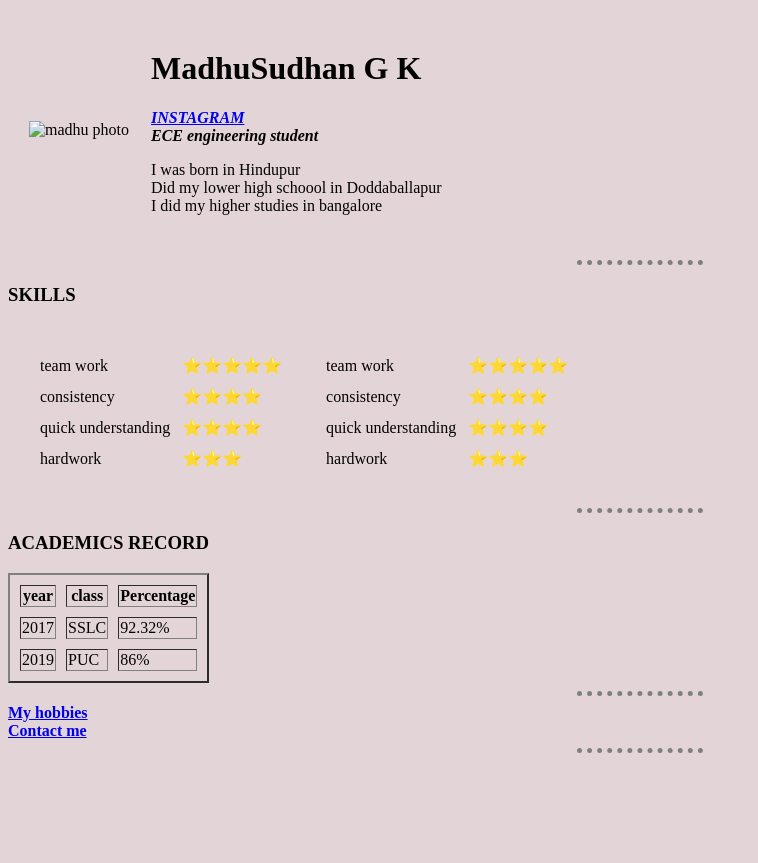
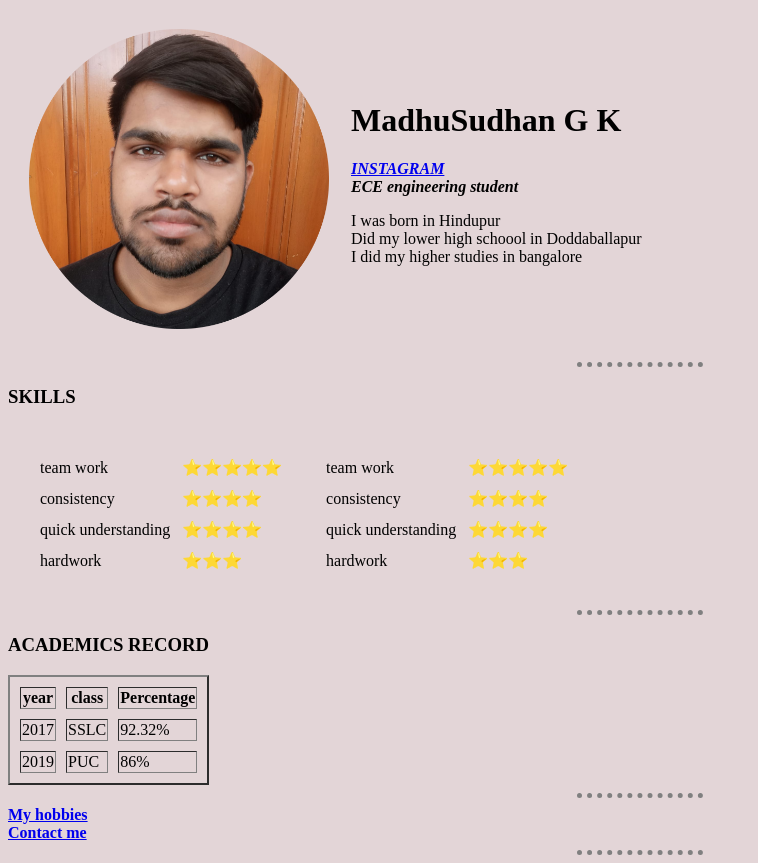
Before and after one commit to msgk1401/cv, a plain HTML site: page index.html in a window 1280 px wide. Shown: the whole page, without its empty margins (0-758 px from the left). Before the commit the page ends 800 px from the top, so only its background shows below. Drawn offline with Linux system fonts and the light colour scheme.

Commit message:
Update index.html

```diff
--- a/index.html
+++ b/index.html
@@ -22,7 +22,7 @@
     <table cellspacing="20" cellpadding="">
         <tr>
             <td>
-                <img src="image/madhu-modified.png" alt="madhu photo" width="300" height="300">
+                <img src="images/madhu-modified.png" alt="madhu photo" width="300" height="300">
             </td>
             <td>
                 <h1><strong>MadhuSudhan G K</strong></h1>
```
